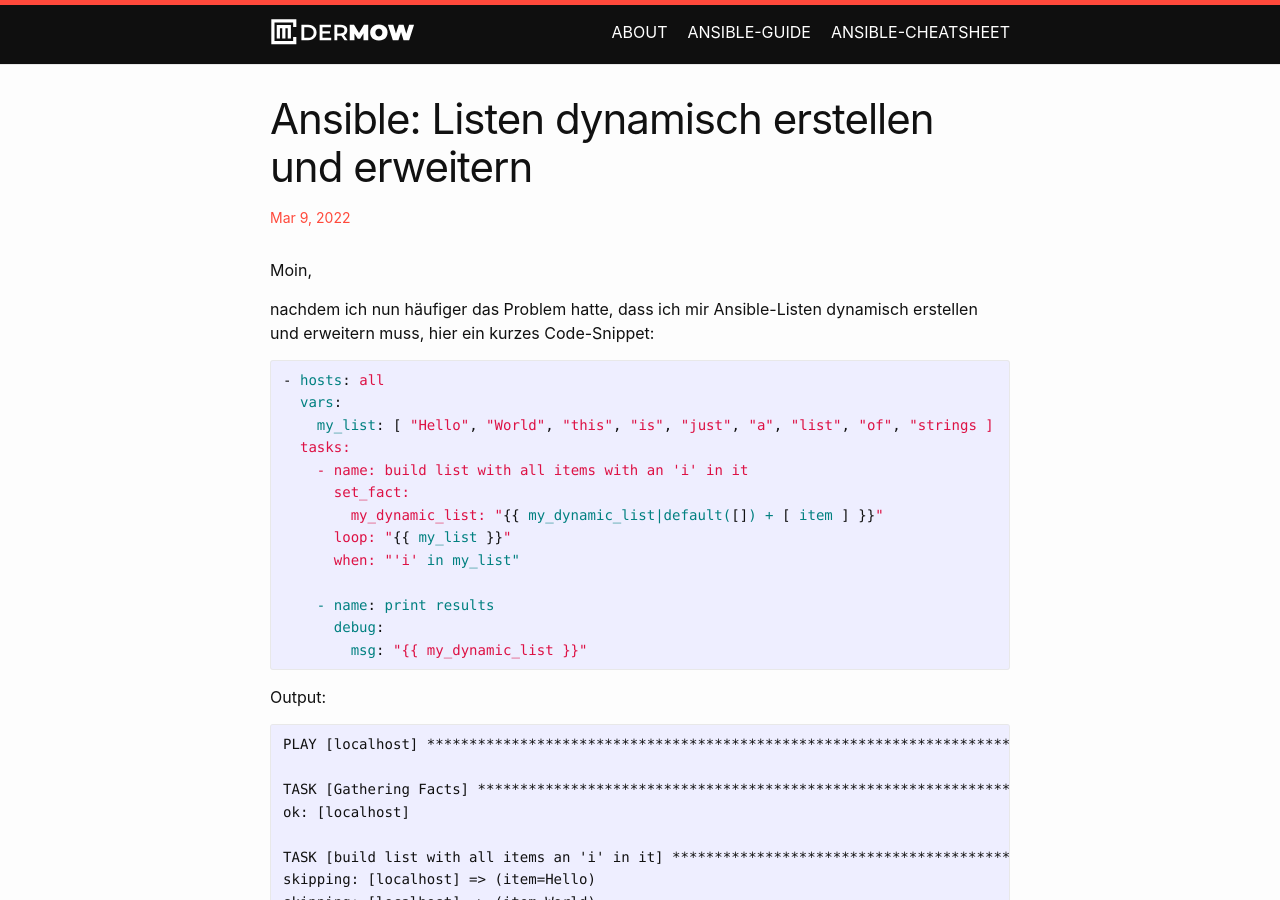
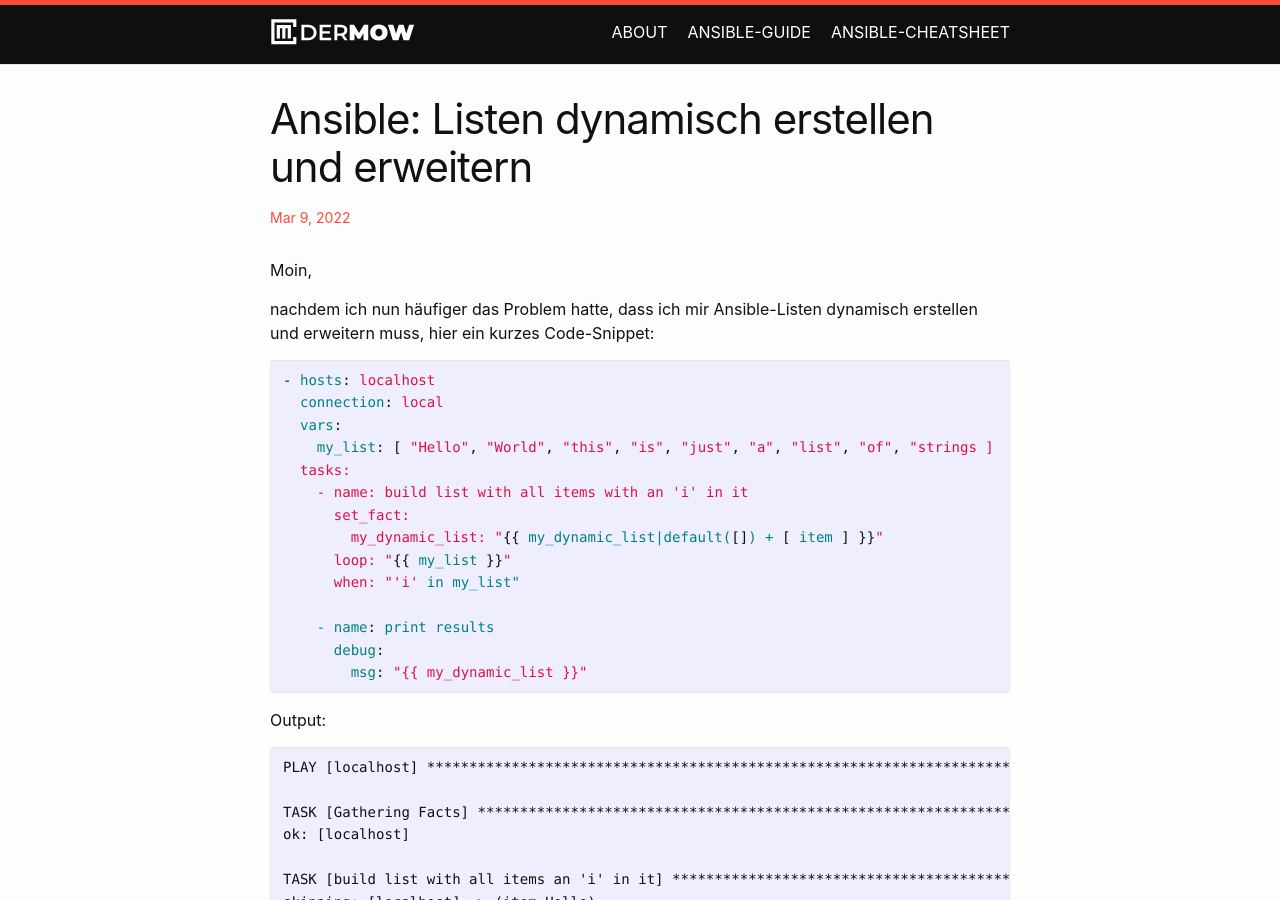
Before and after one commit to dermow/staging.der-mow.de, a Jekyll site: the page built from _posts/2021-09-24-ansible-guide-14.markdown, in a window 1280 px wide and 900 px high. Built offline with Jekyll 4.4.1, drawn with Linux system fonts in a browser that asks for light colours; comment, search, counter and statistics services are not loaded.

Commit message:
Update 2021-09-24-ansible-guide-14.markdown

````diff
--- a/_posts/2021-09-24-ansible-guide-14.markdown
+++ b/_posts/2021-09-24-ansible-guide-14.markdown
@@ -11,7 +11,8 @@ nachdem ich nun häufiger das Problem hatte, dass ich mir Ansible-Listen dynamis
 hier ein kurzes Code-Snippet:
 
 ```yaml
-- hosts: all
+- hosts: localhost
+  connection: local
   vars:
     my_list: [ "Hello", "World", "this", "is", "just", "a", "list", "of", "strings ]
   tasks:
````
